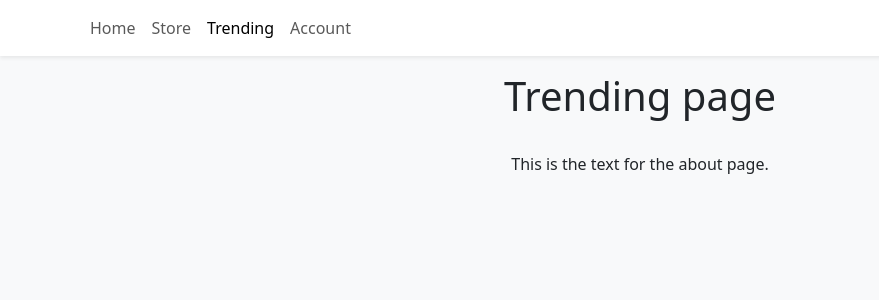
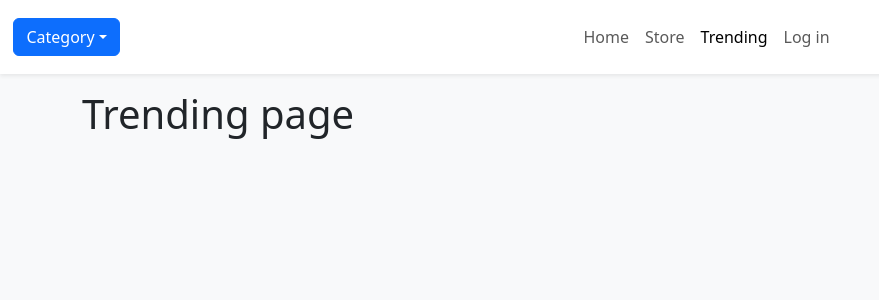
Before and after one commit to selezovic-asee/web-shop, a React (Vite) app: page /trending in a window 1280 px wide. Shown: the top 300 px of the page, without its empty margins (0-879 px from the left). Built offline with nearby package versions, Linux system fonts and the light colour scheme; no server answers.

Commit message:
Dropdown menu

```diff
--- a/src/App.tsx
+++ b/src/App.tsx
@@ -2,7 +2,7 @@ import { Routes, Route } from "react-router-dom";
 import { Container } from "react-bootstrap";
 import Home from "./pages/Home/Home";
 import Store from "./pages/Store";
-import Trending from "./pages/Trending";
+import Trending from "./pages/Trending/Trending";
 import NavBar from "./components/NavBar/NavBar";
 import ShoppingCartProvider from "./context/ShoppingCartProvider";
 import LogIn from "./pages/LogIn";
--- a/src/components/NavBar/NavBar.css
+++ b/src/components/NavBar/NavBar.css
@@ -7,3 +7,9 @@
     bottom: 0;
     transform: translate(25%, 25%);
 }
+
+.dropdown-button {
+    max-width: 1200px;
+    margin: 0 auto;
+    padding: 10px;
+}
--- a/src/components/NavBar/NavBar.tsx
+++ b/src/components/NavBar/NavBar.tsx
@@ -1,4 +1,6 @@
 import { Button, Container, Nav, Navbar as NavbarBs } from "react-bootstrap";
+import Dropdown from "react-bootstrap/Dropdown";
+import DropdownButton from "react-bootstrap/DropdownButton";
 import { NavLink } from "react-router-dom";
 import useShoppingCart from "../../hooks/useShoppingCart";
 import "./NavBar.css";
@@ -10,8 +12,17 @@ const NavBar = () => {
 
   return (
     <NavbarBs sticky="top" className="bg-white shadow-sm mb-3">
-      <Container>
-        <Nav className="me-auto">
+      <DropdownButton
+        id="dropdown-item-button"
+        title="Category"
+        className="dropdown-button"
+      >
+        <Dropdown.Item as="button">Smartphones</Dropdown.Item>
+        <Dropdown.Item as="button">Laptops</Dropdown.Item>
+        <Dropdown.Item as="button">Fragrances</Dropdown.Item>
+      </DropdownButton>
+      <Container className="d-flex justify-content-center">
+        <Nav>
           <Nav.Link to="/" as={NavLink}>
             Home
           </Nav.Link>
--- a/src/hooks/useUserData.ts
+++ b/src/hooks/useUserData.ts
@@ -4,11 +4,7 @@ import { useState, useEffect } from "react";
 
 const useUserData = () => {
     const [user, setUser] = useState<any>([]);
-  const [profile, setProfile] = useState<any>({
-    name: "",
-    email: "",
-    picture: "",
-  });
+  const [profile, setProfile] = useState<any | null>(null);
 
   const login = useGoogleLogin({
     onSuccess: (codeResponse) => setUser(codeResponse),
--- a/src/pages/Home/Home.tsx
+++ b/src/pages/Home/Home.tsx
@@ -1,7 +1,14 @@
+import useShoppingCart from "../../hooks/useShoppingCart";
 import "./Home.css";
 
 const Home = () => {
+  const { isLoading } = useShoppingCart();
+
   return (
+    <div>
+      {isLoading ? (
+        <div className="spinner-border"></div>
+      ) : (
         <div className="home">
           <div className="container py-5">
             <div className="row py-5">
@@ -14,6 +21,8 @@ const Home = () => {
             </div>
           </div>
         </div>
+      )}
+    </div>
   );
 };
 
--- a/src/pages/Trending.tsx
+++ /dev/null
@@ -1,11 +0,0 @@
-const Trending = () => {
-  return (
-    <div className="d-flex align-items-center flex-column">
-      <h1>Trending page</h1>
-      <br />
-      <p>This is the text for the about page.</p>
-    </div>
-  );
-};
-
-export default Trending;
--- /dev/null
+++ b/src/pages/Trending/Trending.tsx
@@ -0,0 +1,8 @@
+import Dropdown from "react-bootstrap/Dropdown";
+import DropdownButton from "react-bootstrap/DropdownButton";
+
+const Trending = () => {
+  return <h1>Trending page</h1>;
+};
+
+export default Trending;
--- a/src/services/user-service.ts
+++ b/src/services/user-service.ts
@@ -14,4 +14,4 @@ import create from "./http-service";
 
 
 
-export default create('/products');
+export default create('/products?skip=5&limit=100');
```
Lines whose indentation alone changed are shown as unchanged.
